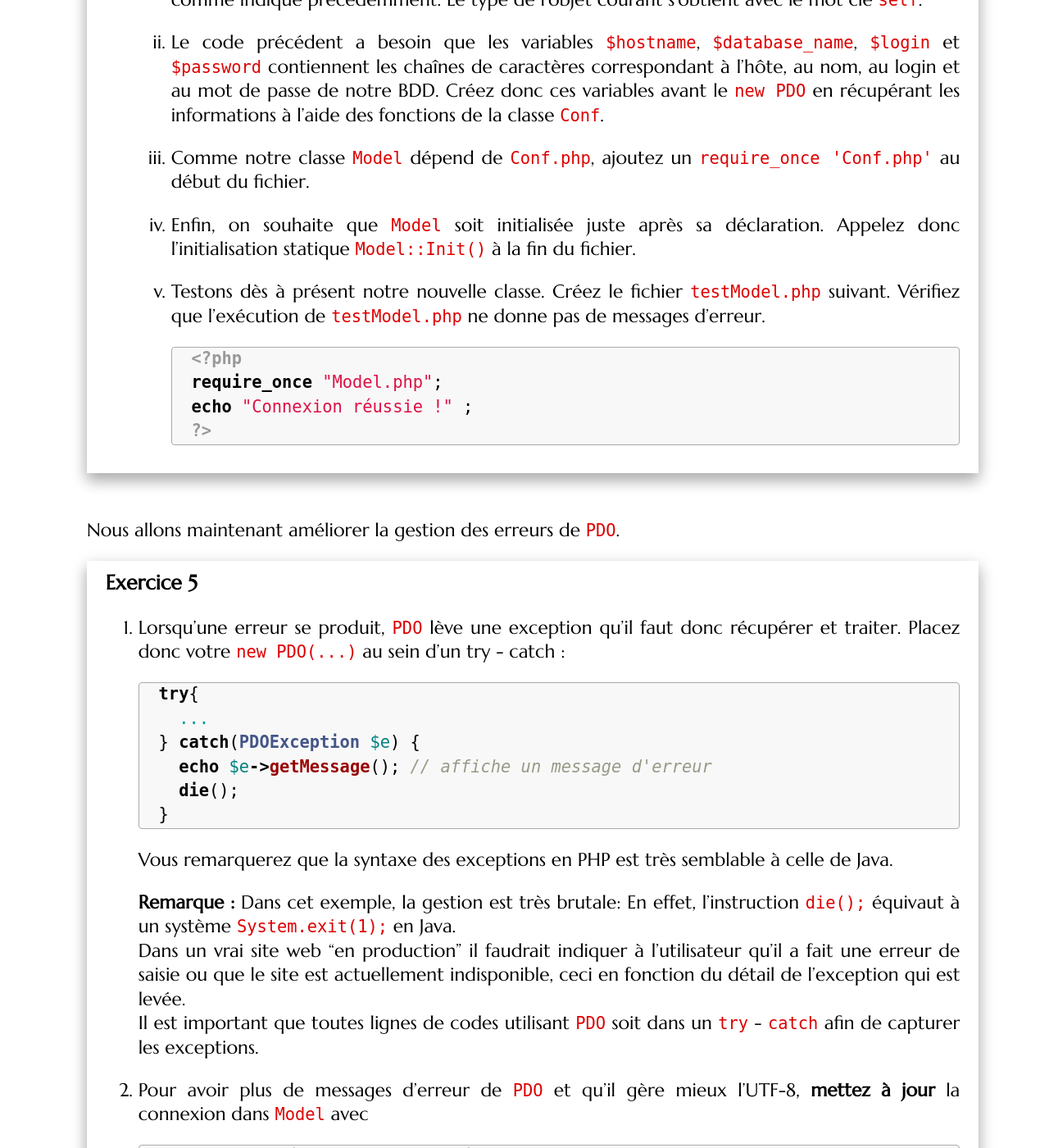
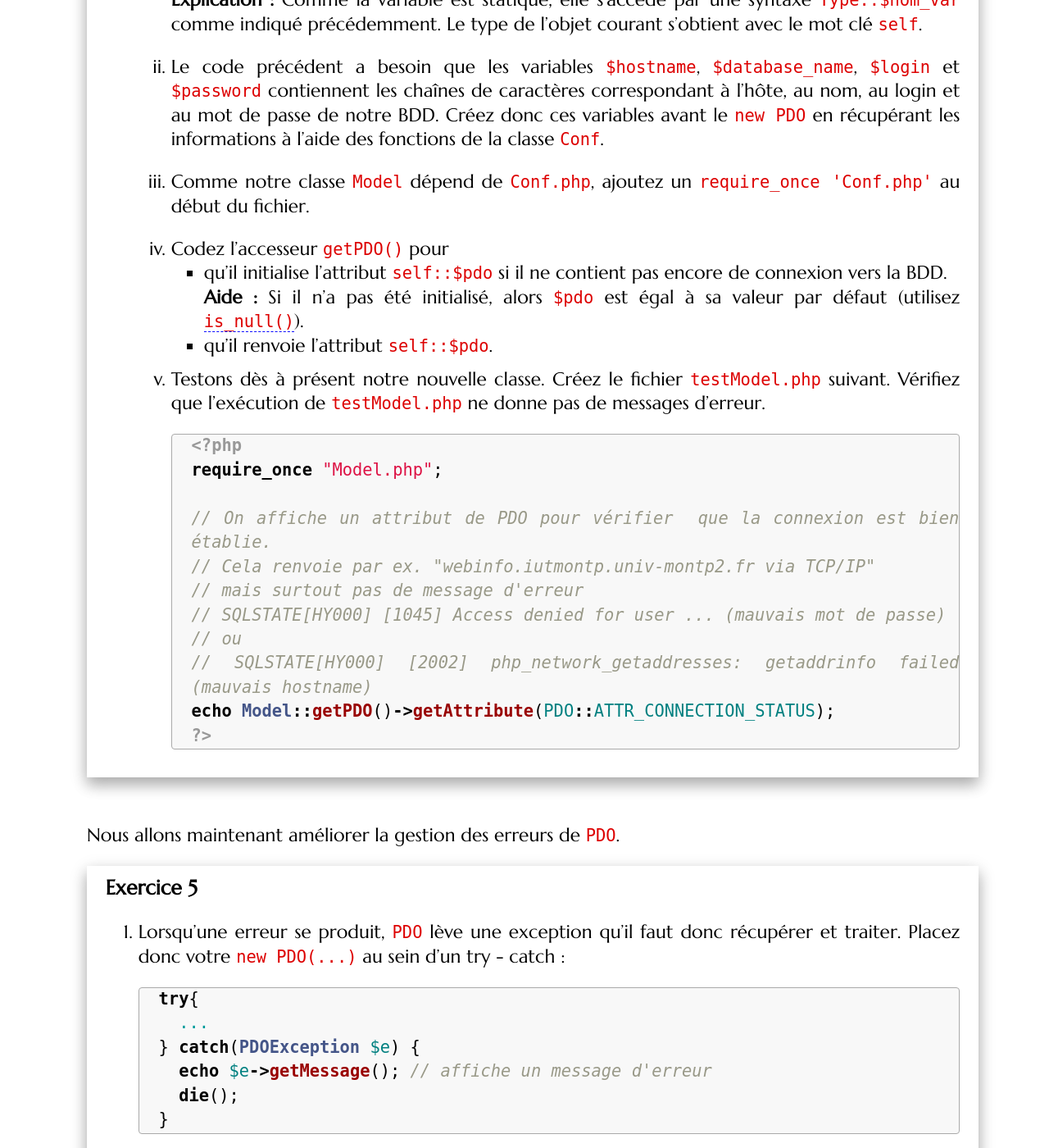
Before and after one commit to romainlebreton/R3.01-DeveloppementWeb, a Jekyll site: the page built from tutorials/tutorial2.md, in a window 1280 px wide and 1400 px high, scrolled down 5450 px. Shown: the whole window at 82% size. Built offline with Jekyll 4.4.1, drawn with Linux system fonts in a browser that asks for light colours; some web fonts are replaced; some of the changed text lies outside the part shown.

Commit message:
Model::Init() => Model::init() public static $pdo => private static $pdo = NULL public static function getPDO()
testModel.php:
* echo Model::getPDO()->getAttribute(PDO::ATTR_CONNECTION_STATUS);

````diff
--- a/tutorials/tutorial2.md
+++ b/tutorials/tutorial2.md
@@ -234,13 +234,14 @@ de donnée.
 
 1. Commençons par établir une connexion à la BDD. Créez un fichier `Model.php`
    déclarant une classe `Model`. Cette classe possédera
-   * un attribut `public static $pdo` <!-- protected -->
-   * une fonction `public static function Init()`.
+   * un attribut `private static $pdo = NULL` qui a comme valeur par défaut `NULL`;
+   * une fonction `public static function init()`;
+   * un accesseur (getter) `public static function getPDO()`.
 
    <!--**Souvenez-vous :** Qu'est-ce qu'un attribut `protected` ? (Cours de
    Programmation Orientée Objet de l'an dernier)-->
 
-2. Dans la fonction `Init`, nous allons initialiser l'attribut `$pdo` en lui
+2. Dans la fonction `init()`, nous allons initialiser l'attribut `$pdo` en lui
    assignant un objet `PDO`. Procédons par étapes :
 
    2. Pour créer la connexion à notre base de donnée, il faut utiliser le
@@ -266,9 +267,11 @@ de donnée.
    4. Comme notre classe `Model` dépend de `Conf.php`, ajoutez un `require_once
    'Conf.php'` au début du fichier.
 
-   5. Enfin, on souhaite que `Model` soit initialisée juste après sa
-   déclaration. Appelez donc l'initialisation statique `Model::Init()` à la fin
-   du fichier.
+   5. Codez l'accesseur `getPDO()` pour
+      * qu'il initialise l'attribut `self::$pdo` si il ne contient pas encore de
+        connexion vers la BDD.
+        **Aide :** Si il n'a pas été initialisé, alors `$pdo` est égal à sa valeur par défaut (utilisez [`is_null()`](https://www.php.net/manual/en/function.is-null)).
+      * qu'il renvoie l'attribut `self::$pdo`.
 
    6. Testons dès à présent notre nouvelle classe. Créez le fichier
    `testModel.php` suivant. Vérifiez que l'exécution de `testModel.php` ne donne
@@ -277,7 +280,14 @@ de donnée.
       ```php
       <?php
       require_once "Model.php";
-      echo "Connexion réussie !" ;
+
+      // On affiche un attribut de PDO pour vérifier  que la connexion est bien établie.
+      // Cela renvoie par ex. "webinfo.iutmontp.univ-montp2.fr via TCP/IP"
+      // mais surtout pas de message d'erreur
+      // SQLSTATE[HY000] [1045] Access denied for user ... (mauvais mot de passe)
+      // ou
+      // SQLSTATE[HY000] [2002] php_network_getaddresses: getaddrinfo failed (mauvais hostname)
+      echo Model::getPDO()->getAttribute(PDO::ATTR_CONNECTION_STATUS);
       ?>
       ```
 
@@ -328,7 +338,7 @@ récupérer et traiter. Placez donc votre `new PDO(...)` au sein d'un try - catc
    ```
 
 **Question :** Avez-vous compris pourquoi il est préférable que la connexion à la BDD
-  (stockée dans `Model::$pdo`) soit un attribut statique ?
+  (stockée dans l'attribut privé `Model::$pdo`) soit un attribut statique ?
 
 <!-- Réponse : Pour s'assurer de ne créer la connexion à la BDD qu'une fois. En
 effet, un attribut statique est associé à la classe, donc il ne peut y avoir
@@ -397,7 +407,7 @@ SELECT * FROM voiture
    BDD.
    <!-- require_once "Model.php"; -->
 
-3. Appelez la fonction `query` de l'objet `PDO` `Model::$pdo` en lui donnant
+3. Appelez la fonction `query` de l'objet `PDO` `Model::getPDO()` en lui donnant
    la requête SQL. Stockez sa réponse dans une variable `$rep`.
 
 4. Comme expliqué précédemment, pour lire les réponses à des requêtes SQL, vous
@@ -452,9 +462,9 @@ classe `Voiture`, écrire les attributs correspondants au champs de la BDD
    //   alors il prend la valeur par défaut, NULL dans notre cas
    public function __construct($m = NULL, $c = NULL, $i = NULL) {
      if (!is_null($m) && !is_null($c) && !is_null($i)) {
-	   // Si aucun de $m, $c et $i sont nuls,
-	   // c'est forcement qu'on les a fournis
-	   // donc on retombe sur le constructeur à 3 arguments
+       // Si aucun de $m, $c et $i sont nuls,
+       // c'est forcement qu'on les a fournis
+       // donc on retombe sur le constructeur à 3 arguments
        $this->marque = $m;
        $this->couleur = $c;
        $this->immatriculation = $i;
@@ -507,7 +517,7 @@ publique.
     static private $debug = True;
 
     static public function getDebug() {
-    	return self::$debug;
+        return self::$debug;
     }
 }
 ?>
````
